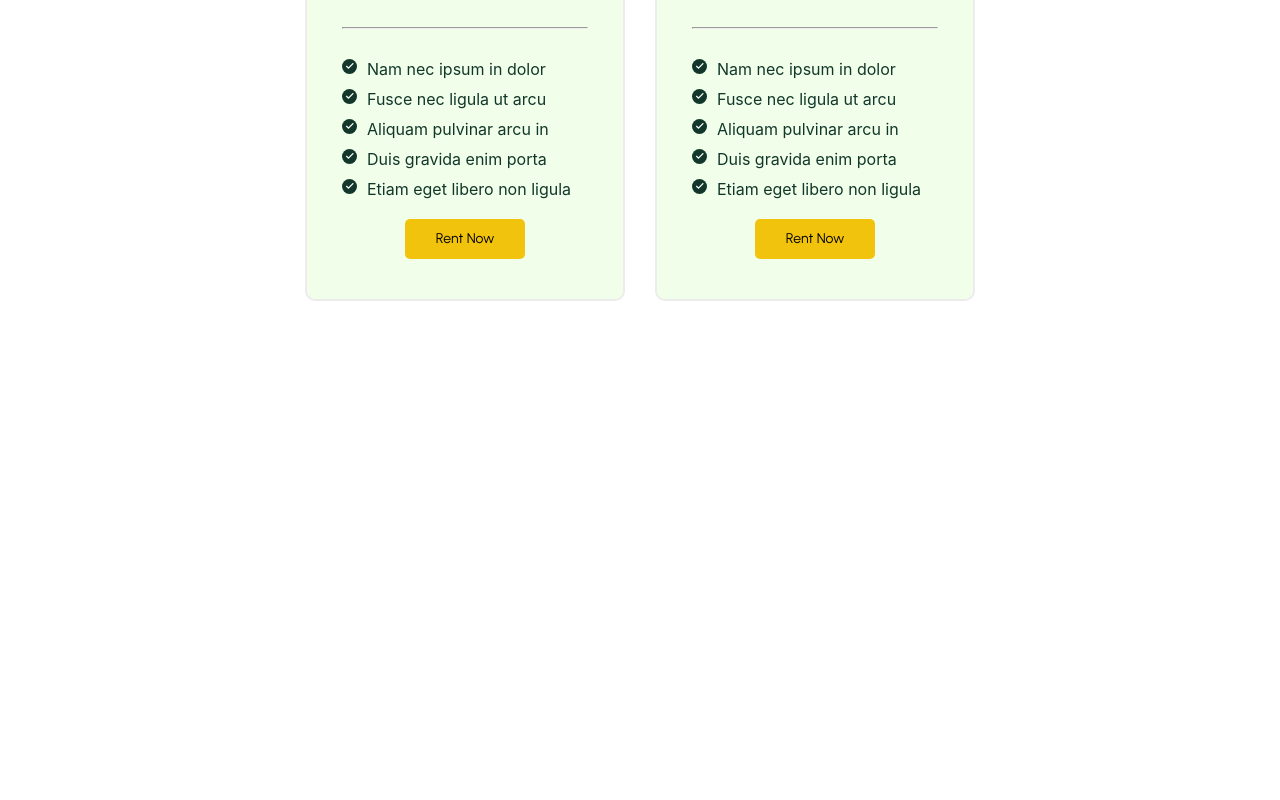
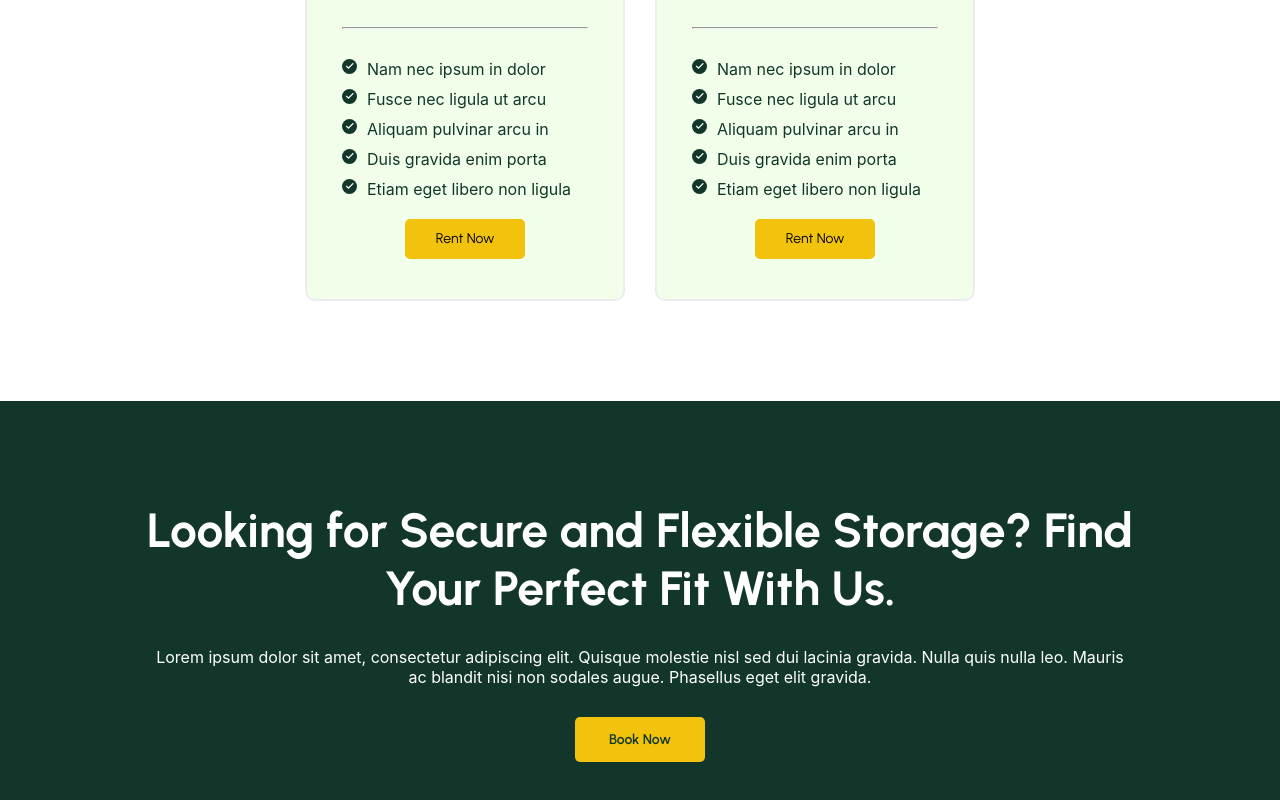
Before and after one commit to ChristofferRiquelme/storaid-project, a React (Vite) app: page / in a window 1280 px wide. Shown: the part 6140-6940 px from the top of the page. Before the commit the page ends 6541 px from the top, so only its background shows below. Built offline with nearby package versions, Linux system fonts and the light colour scheme; no server answers.

Commit message:
Added book now component

```diff
--- /dev/null
+++ b/src/components/BookNow.jsx
@@ -0,0 +1,22 @@
+import React from 'react'
+import PrimaryButton from './PrimaryButton'
+
+function BookNow() {
+  return (
+    <div className="book-now">
+        <div className="book-now-inner">
+            <div className="book-now-title">
+                <h3>Looking for Secure and Flexible Storage? Find Your Perfect Fit With Us.</h3>
+            </div>
+            <div className="book-now-text">
+                <p>Lorem ipsum dolor sit amet, consectetur adipiscing elit. Quisque molestie nisl sed dui lacinia gravida. Nulla quis nulla leo. Mauris ac blandit nisi non sodales augue. Phasellus eget elit gravida.</p>
+            </div>
+            <div className="book-now-button">
+                <PrimaryButton text="Book Now" />
+            </div>
+        </div>
+    </div>
+  )
+}
+
+export default BookNow
--- a/src/index.css
+++ b/src/index.css
@@ -1222,3 +1222,59 @@ nav {
   justify-content: center;
   align-items: center;
 }
+
+/* MARK: Book Now Component */
+
+.book-now {
+  max-width: 1920px;
+  width: 100%;
+  background-color: var(--color-primary);
+}
+
+.book-now-inner {
+  max-width: 1370px;
+  width: 100%;
+  margin: 0 auto;
+  padding: 100px 20px;
+}
+
+.book-now-title {
+  max-width: 1090px;
+  width: 100%;
+  margin: 0 auto;
+  text-align: center;
+  color: white;
+  display: flex;
+  flex-direction: column;
+  align-items: center;
+  margin-bottom: 30px;
+
+  h3 {
+    font-family: var(--font-urbanist);
+    font-weight: 700;
+    font-size: 2rem;
+
+    @media (width >= 480px) {
+      font-weight: 700;
+      font-size: 3rem;
+    }
+  }
+}
+
+.book-now-text {
+  max-width: 990px;
+  width: 100%;
+  margin: 0 auto;
+  text-align: center;
+  margin-bottom: 30px;
+
+  p {
+    color: white;
+  }
+}
+
+.book-now-button {
+  display: flex;
+  justify-content: center;
+  align-items: center;
+}
--- a/src/main.jsx
+++ b/src/main.jsx
@@ -14,6 +14,7 @@ import WhyChooseUs from './components/WhyChooseUs.jsx'
 import PricingPlan from './components/PricingPlan.jsx'
 import PricingCard from './components/PricingCard.jsx'
 import ThirdButton from './components/ThirdButton.jsx'
+import BookNow from './components/BookNow.jsx'
 
 createRoot(document.getElementById('root')).render(
   <StrictMode>
@@ -35,5 +36,6 @@ createRoot(document.getElementById('root')).render(
     />
     <WhyChooseUs />
     <PricingPlan />
+    <BookNow />
   </StrictMode>,
 )
```
